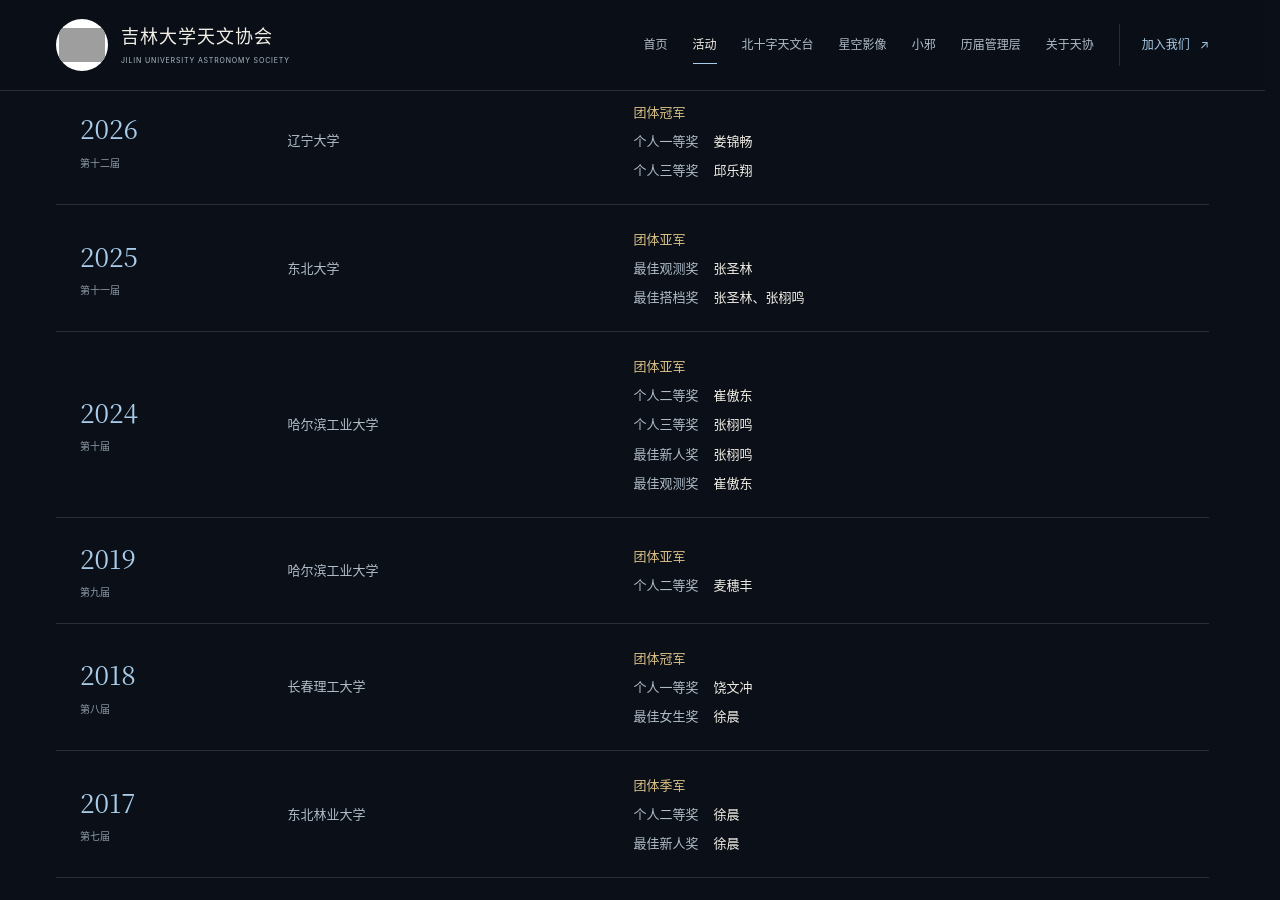
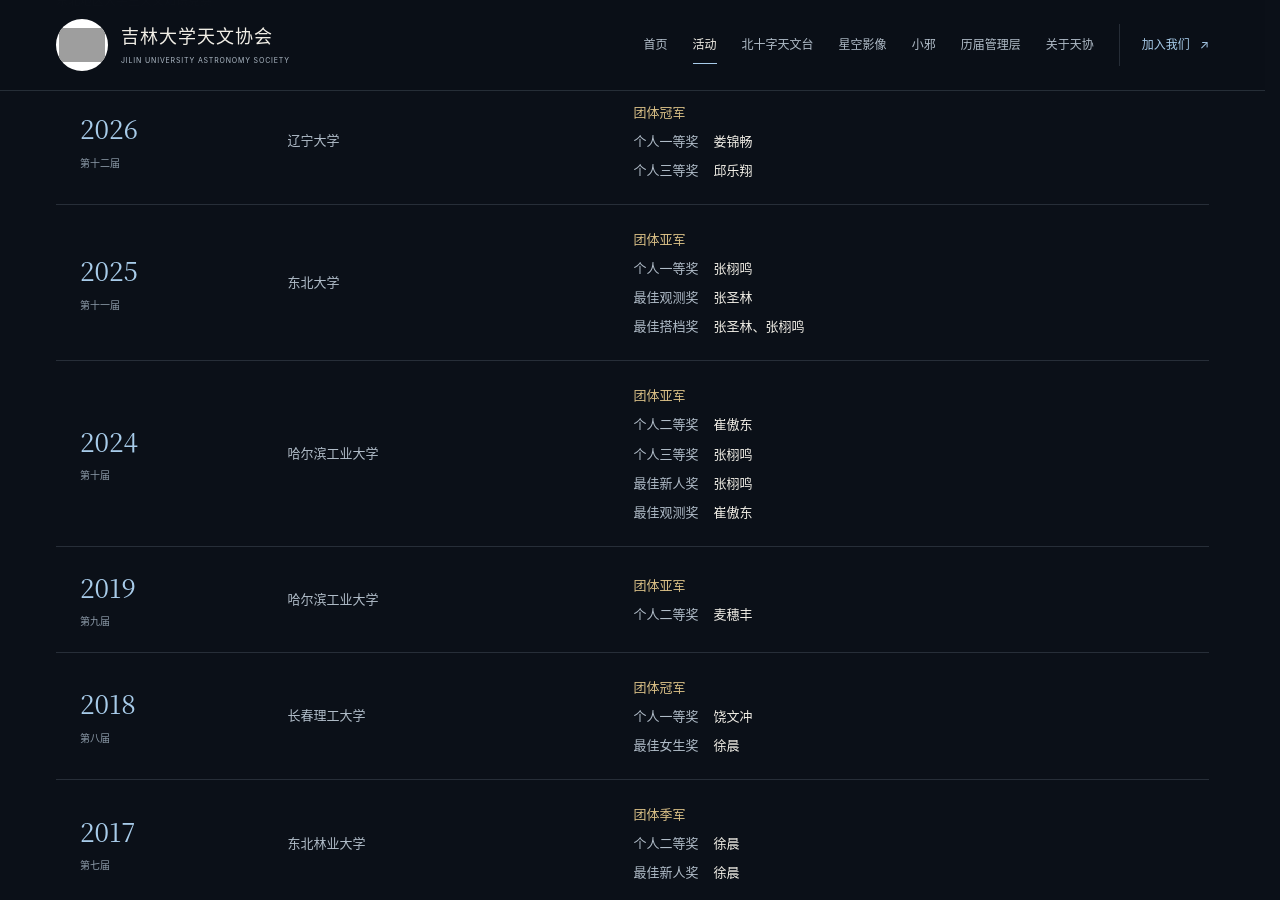
Before and after one commit to JASxiaoxie/JASxiaoxie.github.io, a Jekyll site: the page built from _pages/generated_events/astronomy-competition.md, in a window 1280 px wide and 900 px high, scrolled down 1199 px. Built offline with Jekyll 4.4.1, drawn with Linux system fonts in a browser that asks for light colours; grey boxes are pictures that could not be loaded.

Commit message:
补录 2025 年大天赛个人一等奖

```diff
--- a/_data/competition.json
+++ b/_data/competition.json
@@ -11,7 +11,7 @@
       "year": "2025",
       "album": "competition-2025",
       "title": "2025 · 第十一届",
-      "description": "2025 年，吉林大学代表队赴东北大学参加“振旺光电杯”第十一届东北地区大学生天文知识竞赛，获得团体亚军。张圣林获最佳观测奖，张圣林与张栩鸣共同获得最佳搭档奖。"
+      "description": "2025 年，吉林大学代表队赴东北大学参加“振旺光电杯”第十一届东北地区大学生天文知识竞赛，获得团体亚军。张栩鸣获个人一等奖，张圣林获最佳观测奖，两人共同获得最佳搭档奖。"
     },
     {
       "year": "2024",
@@ -50,6 +50,10 @@
         {
           "label": "团体亚军",
           "recipient": ""
+        },
+        {
+          "label": "个人一等奖",
+          "recipient": "张栩鸣"
         },
         {
           "label": "最佳观测奖",
```
